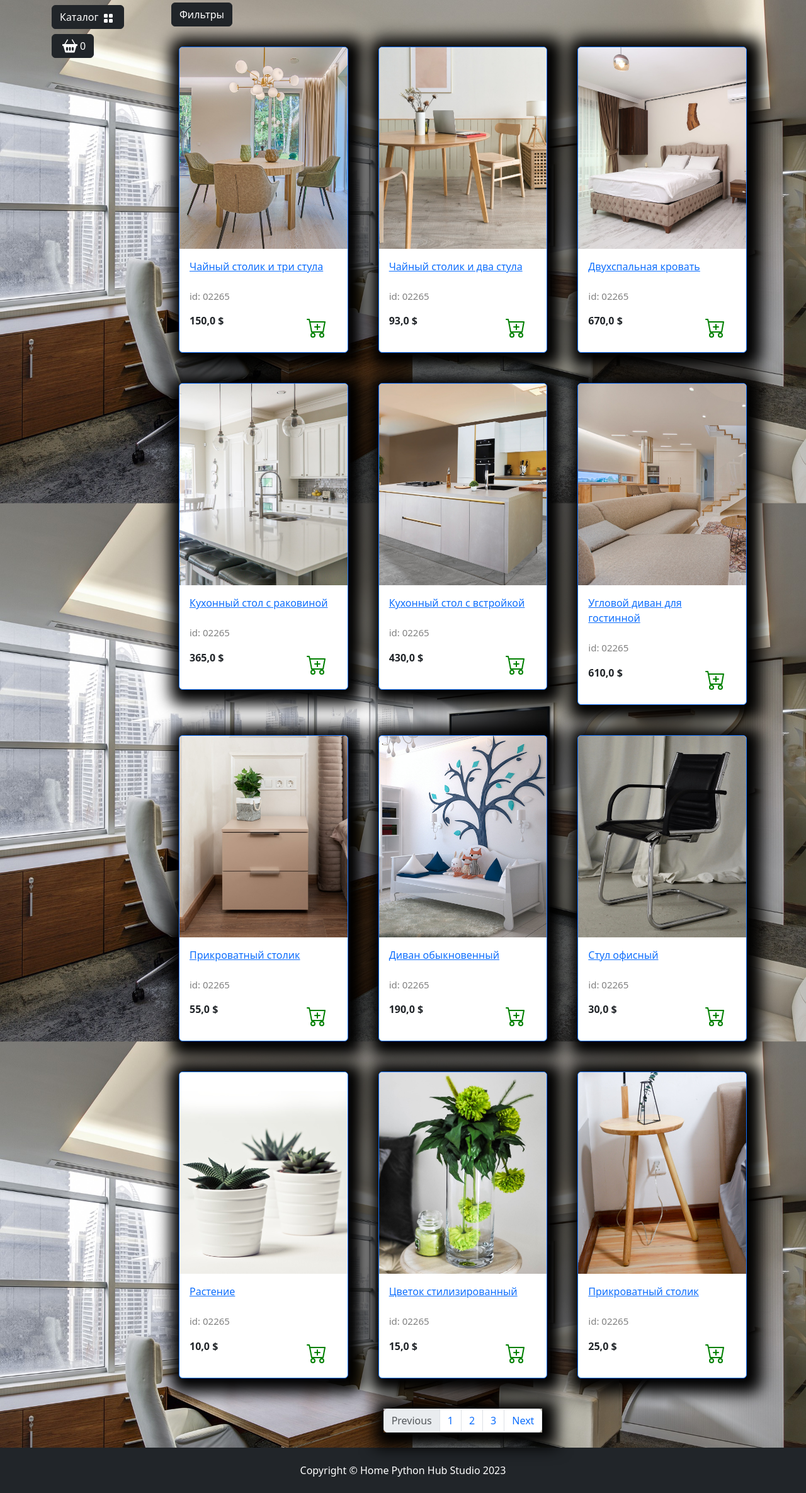
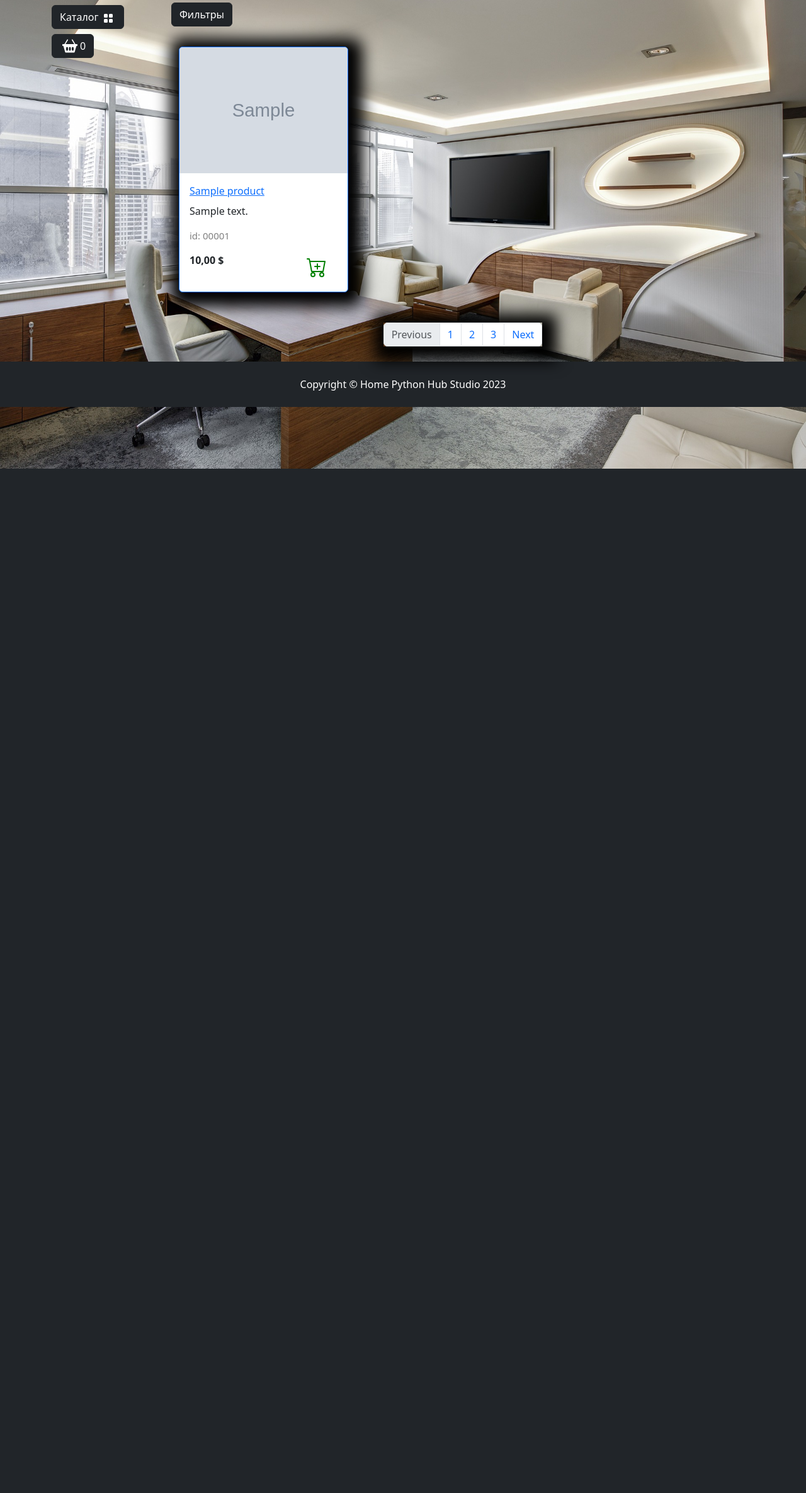
Before and after one commit to xrainie/djangosite, a Django app: page /catalog/ in a window 1280 px wide. Shown: the part 56-2426 px from the top of the page at 63% size. After the commit the page ends 800 px from the top, so only its background shows below. Run offline with Django 5.2, Linux system fonts and the light colour scheme; tables that the repository leaves empty hold one stand-in row (values such as "Sample post"); grey boxes marked "Sample" are stand-in pictures; some libraries are stand-ins or nearby versions.

Commit message:
Register simple tag for categories, added product db for product.html

```diff
--- a/app/settings.py
+++ b/app/settings.py
@@ -11,6 +11,8 @@ https://docs.djangoproject.com/en/5.0/ref/settings/
 """
 
 from pathlib import Path
+
+from django.conf.global_settings import MEDIA_ROOT
 
 
 # Build paths inside the project like this: BASE_DIR / 'subdir'.
@@ -124,6 +126,10 @@ STATIC_URL = 'static/'
 
 STATICFILES_DIRS = [BASE_DIR / 'static']
 
+MEDIA_URL = 'media/'
+
+MEDIA_ROOT = BASE_DIR / 'media'
+
 # Default primary key field type
 # https://docs.djangoproject.com/en/5.0/ref/settings/#default-auto-field
 
--- a/app/urls.py
+++ b/app/urls.py
@@ -14,8 +14,13 @@ Including another URLconf
     1. Import the include() function: from django.urls import include, path
     2. Add a URL to urlpatterns:  path('blog/', include('blog.urls'))
 """
+
 from django.contrib import admin
 from django.urls import include, path
+from django.conf.urls.static import static
+from django.conf import settings
+
+
 
 
 urlpatterns = [
@@ -23,3 +28,6 @@ urlpatterns = [
     path('', include('main.urls', namespace='main')),
     path('catalog/', include('goods.urls', namespace='catalog'))
 ]
+
+if settings.DEBUG:
+  urlpatterns += static(settings.MEDIA_URL, document_root=settings.MEDIA_ROOT)
--- a/goods/models.py
+++ b/goods/models.py
@@ -30,3 +30,9 @@ class Products(models.Model):
 
   def __str__(self):
         return f'{self.name} Количество - {self.quantity}'
+
+  def display_id(self):
+     return f"{self.id:05}"
+
+  def sell_price(self):
+     return round(self.price - self.price * self.discount / 100, 2)
--- a/goods/templates/goods/catalog.html
+++ b/goods/templates/goods/catalog.html
@@ -54,18 +54,30 @@
   <!-- Карта товара -->
   <div class="col-lg-4 col-md-6 p-4">
       <div class="card border-primary rounded custom-shadow">
-          <img src="{% static product.image %}" class="card-img-top" alt="...">
+        {% if product.image %}
+          <img src="{{ product.image.url }}" class="card-img-top" alt="...">
+        {% else %}
+          <img src="{% static "deps/images/Not found image.png" %}" class="card-img-top" alt="...">
+        {% endif %}
           <div class="card-body">
               <a href="../goods/product.html">
                   <p class="card-title">{{ product.name }}</p>
               </a>
-              <p class="card-text text-truncate">{{ product.desctiption }}</p>
-              <p class="product_id">id: 02265</p>
+              <p class="card-text text-truncate">{{ product.description }}</p>
+              <p class="product_id">id: {{ product.display_id }}</p>
               <div class="d-flex justify-content-between">
-                  {% comment %} <p><s>100</s> $</p>
-                  <p><strong>90.00 $</strong></p>
-                  <span class="badge bg-warning text-dark">Скидка 10.00 %</span> {% endcomment %}
+                {% if product.discount %}
+
+                  <p><s>{{ product.price }}</s> $</p>
+                  <p><strong>{{ product.sell_price }} $</strong></p>
+                  <span class="badge bg-warning text-dark">Скидка {{ product.discount }} %</span>
+
+                {% else %}
+
                   <p><strong>{{ product.price }} $</strong></p>
+
+                {% endif %}
+
                   <a href="#" class="btn add-to-cart">
                       <img class="mx-1" src="{% static "deps/icons/cart-plus.svg" %}" alt="Catalog Icon"
                           width="32" height="32">
--- /dev/null
+++ b/goods/templatetags/goods_tags.py
@@ -0,0 +1,9 @@
+from django import template
+
+from goods.models import Categories
+
+register = template.Library()
+
+@register.simple_tag()
+def tag_categories():
+  return Categories.objects.all()
--- a/goods/views.py
+++ b/goods/views.py
@@ -1,71 +1,15 @@
 from django.shortcuts import render
+from goods.models import Products
 
 
 def catalog(request):
+  goods = Products.objects.all()
+
   context = {
     'title': 'Home catalog',
-    'goods': [
-        {'image': 'deps/images/goods/set of tea table and three chairs.jpg',
-         'name': 'Чайный столик и три стула',
-         'description': 'Комплект из трёх стульев и дизайнерский столик для гостинной комнаты.',
-         'price': 150.00},
+    'goods': goods
+  }
 
-         {'image': 'deps/images/goods/set of tea table and two chairs.jpg',
-         'name': 'Чайный столик и два стула',
-         'description': 'Набор из стола и двух стульев в минималистическом стиле.',
-         'price': 93.00},
-
-         {'image': 'deps/images/goods/double bed.jpg',
-         'name': 'Двухспальная кровать',
-         'description': 'Кровать двухспальная с надголовником и вообще очень ортопедичная.',
-         'price': 670.00},
-
-         {'image': 'deps/images/goods/kitchen table.jpg',
-         'name': 'Кухонный стол с раковиной',
-         'description': 'Кухонный стол для обеда с встроенной раковиной и стульями.',
-         'price': 365.00},
-
-         {'image': 'deps/images/goods/kitchen table 2.jpg',
-         'name': 'Кухонный стол с встройкой',
-         'description': 'Кухонный стол со встроенной плитой и раковиной. Много полок и вообще красивый.',
-         'price': 430.00},
-
-         {'image': 'deps/images/goods/corner sofa.jpg',
-         'name': 'Угловой диван для гостинной',
-         'description': 'Угловой диван, раскладывается в двухспальную кровать, для гостинной и приема гостей самое то!',
-         'price': 610.00},
-
-         {'image': 'deps/images/goods/bedside table.jpg',
-         'name': 'Прикроватный столик',
-         'description': 'Прикроватный столик с двумя выдвижными ящиками (цветок не входит в комплект).',
-         'price': 55.00},
-
-         {'image': 'deps/images/goods/sofa.jpg',
-         'name': 'Диван обыкновенный',
-         'description': 'Диван, он же софа обыкновенная, ничего примечательного для описания.',
-         'price': 190.00},
-
-         {'image': 'deps/images/goods/office chair.jpg',
-         'name': 'Стул офисный',
-         'description': 'Описание товара, про то какой он классный, но это стул, что тут сказать...',
-         'price': 30.00},
-
-         {'image': 'deps/images/goods/plants.jpg',
-         'name': 'Растение',
-         'description': 'Растение для украшения вашего интерьера подарит свежесть и безмятежность обстановке.',
-         'price': 10.00},
-
-         {'image': 'deps/images/goods/flower.jpg',
-         'name': 'Цветок стилизированный',
-         'description': 'Дизайнерский цветок (возможно искусственный) для украшения интерьера.',
-         'price': 15.00},
-
-         {'image': 'deps/images/goods/strange table.jpg',
-         'name': 'Прикроватный столик',
-         'description': 'Столик, довольно странный на вид, но подходит для размещения рядом с кроватью.',
-         'price': 25.00},
-        ]
-  }
   return render(request, 'goods/catalog.html', context)
 
 
--- a/main/templates/main/base.html
+++ b/main/templates/main/base.html
@@ -1,4 +1,5 @@
 {% load static %}
+{% load goods_tags %}
 
 <!DOCTYPE html>
 <html lang="en">
@@ -88,6 +89,7 @@
                             height="16">
                     </button>
                     <ul class="dropdown-menu bg-dark" data-bs-theme="dark">
+                        {% tag_categories as categories %}
                         {% for cat in categories %}
                         <li><a class="dropdown-item text-white" href="{% url "catalog:index" %}">{{ cat.name }}</a></li>
                         {% endfor %}
--- a/main/views.py
+++ b/main/views.py
@@ -4,14 +4,10 @@ from django.shortcuts import render
 from goods.models import Categories
 
 def index(request):
-
-  categories = Categories.objects.all()
-
   context = {
     'title': 'Home - Главная',
     'content': 'Магазин мебели HOME',
     'footer': 'Copyright &copy; Home Python Hub Studio 2023',
-    'categories': categories
   }
   return render(request, 'main/index.html', context=context)
 
```
Also changed, not shown: goods/templatetags/__init__.py (added).
